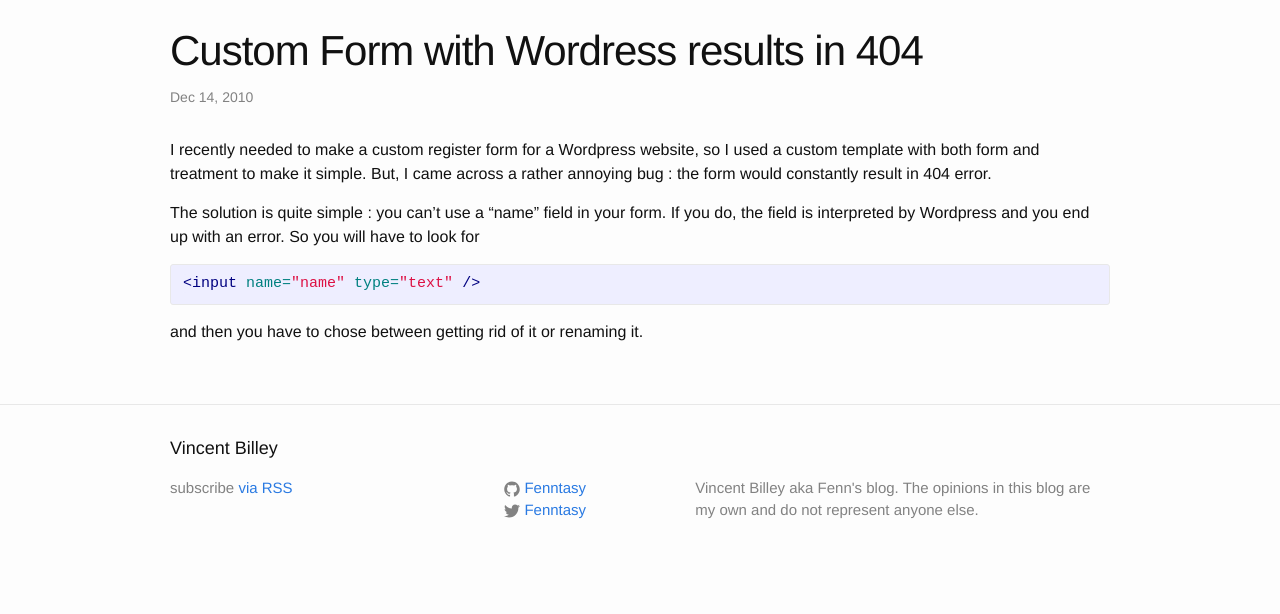
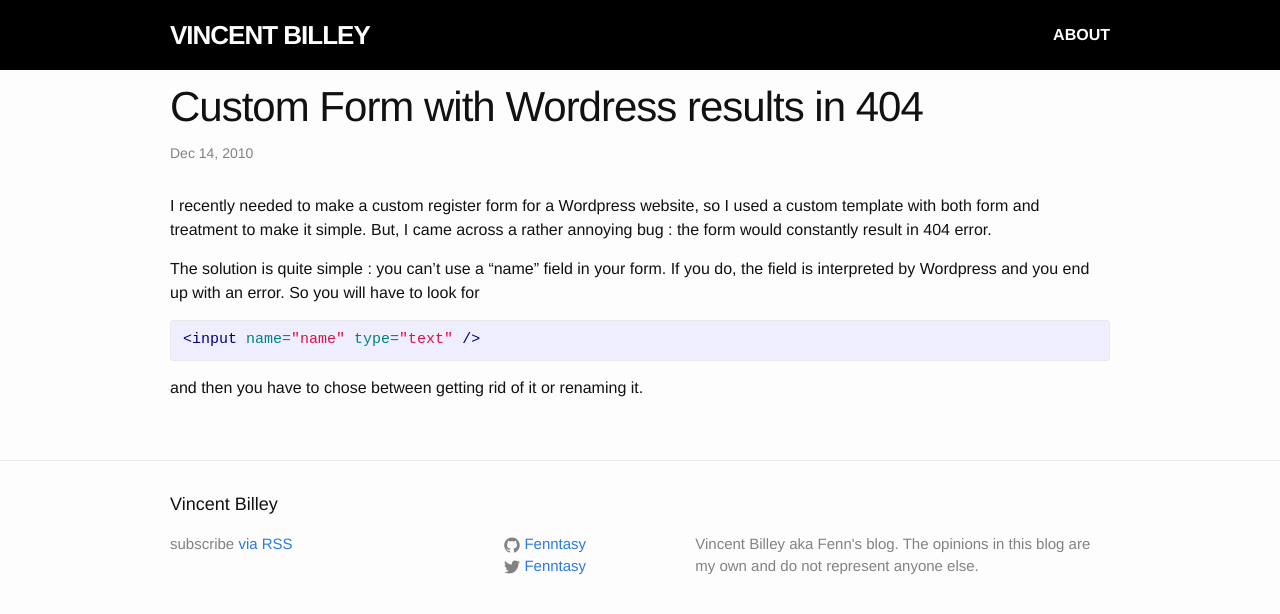
Before and after one commit to Fenntasy/blog, a Jekyll site: the page built from _posts/2010-12-14-wordpress-404-form-template-custom.markdown, in a window 1280 px wide. Shown: the top 614 px of the page. Built offline with Jekyll 4.4.1, drawn with Linux system fonts in a browser that asks for light colours; Markdown is read by kramdown in place of the engine named in the settings.

Commit message:
account for posts without cover

```diff
--- a/_layouts/default.html
+++ b/_layouts/default.html
@@ -12,6 +12,10 @@
       >
           {% include header.html %}
     </div>
+    {% else %}
+      <div class="small-cover">
+        {% include header.html %}
+      </div>
     {% endif %}
 
 
--- a/_sass/_layout.scss
+++ b/_sass/_layout.scss
@@ -137,6 +137,16 @@
   background-position: 50%;
   background-size: 100%;
   height: 400px;
+}
+
+.small-cover {
+  width: 100%;
+  height: $header-scrolled-height;
+
+  .site-header {
+    line-height: $header-scrolled-height;
+    background: black;
+  }
 }
 
 /**
```
